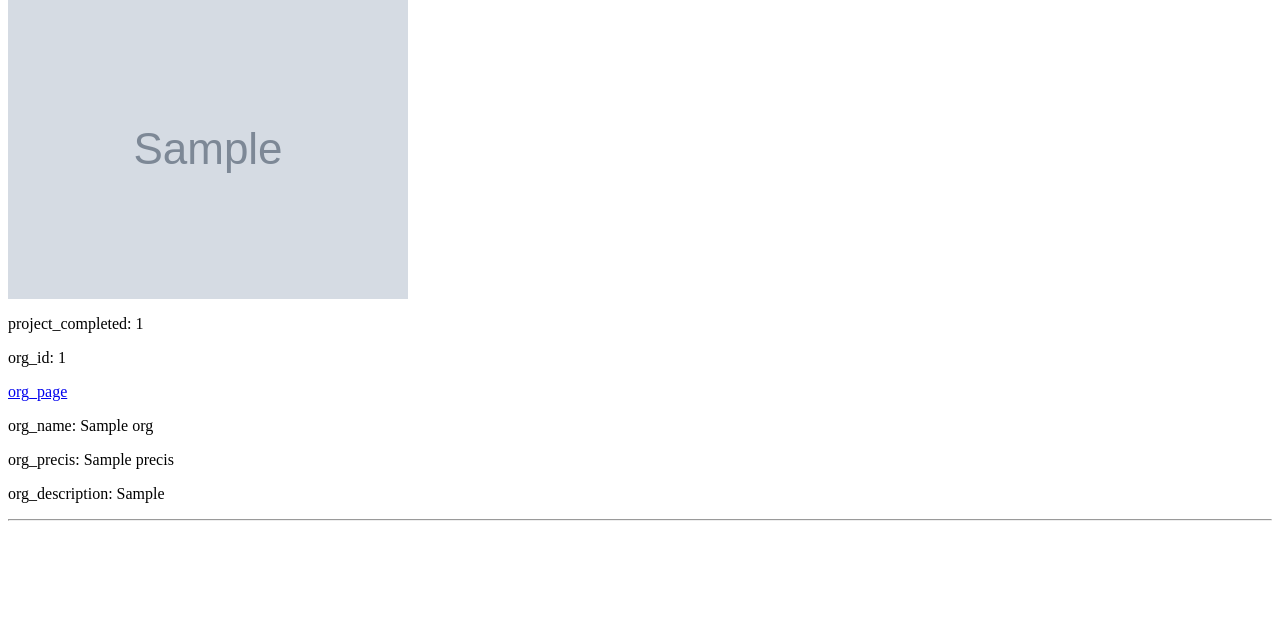
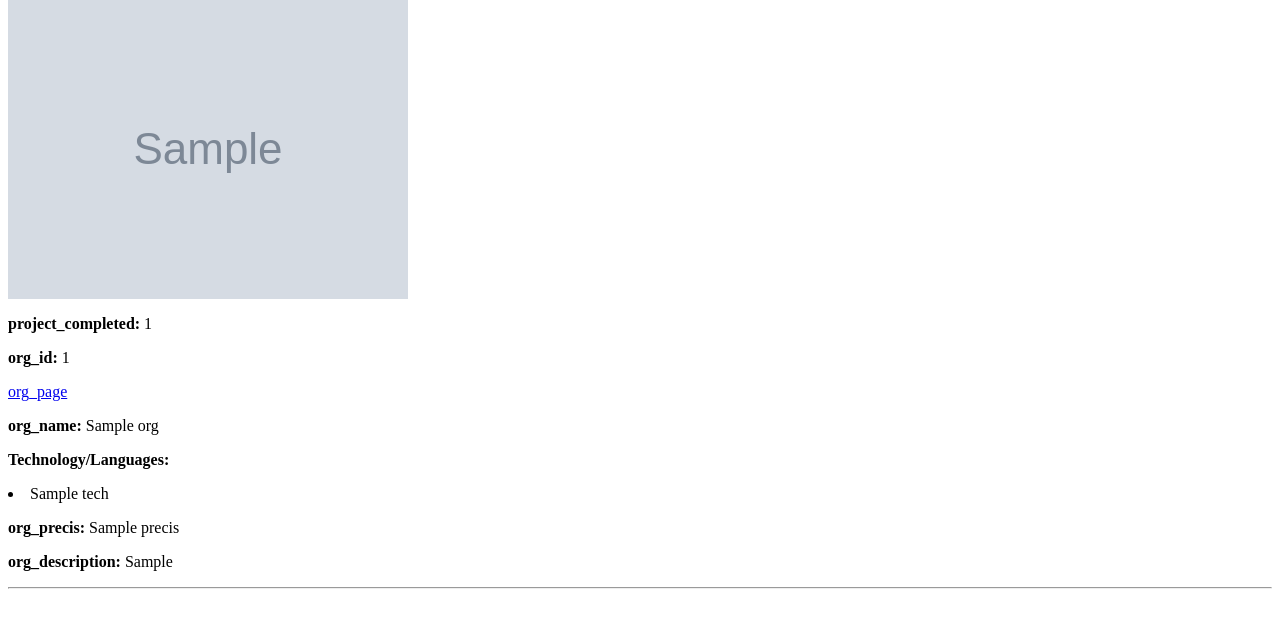
Before and after one commit to RaiVaibhav/GSoC-2018-Scrap, a Django app: template scrap/templates/scrap/base.html in a window 1280 px wide. Shown: the part 115-743 px from the top of the page. Run offline with Django 3.2, Linux system fonts and the light colour scheme; tables that the repository leaves empty hold one stand-in row (values such as "Sample post"); the template is opened without the code that fills it: values that come from a table or form of the project are taken from there, most other values are stand-ins (such as "Sample title", 1, 10 or a date in 2020); grey boxes marked "Sample" are stand-in pictures; data that the repository does not hold is empty.

Commit message:
Add feature

```diff
--- a/scrap/templates/scrap/base.html
+++ b/scrap/templates/scrap/base.html
@@ -25,14 +25,16 @@
   <a href= "{{ org.get_orgsite }}">
   <img src="{{ org.image_url}}" style="width:auto;height:auto;"/>
   </a>
-  {% if group_name == None or group_name == 'Completed Projects' %}
-  <p>project_completed: {{ org.num_projects }}</p>
-  {% endif %}
-  <p>org_id: {{ org.org_id }}</p>
+  <p><strong>project_completed:</strong> {{ org.num_projects }}</p>
+  <p><strong>org_id:</strong> {{ org.org_id }}</p>
   <a href= "{{ org.get_orgsite }}">org_page</a>
-  <p>org_name: {{ org.name }}</p>
-  <p>org_precis: {{ org.precis }}</p>
-  <p>org_description: {{ org.get_markdown }}</p>
+  <p><strong>org_name:</strong> {{ org.name }}</p>
+  <p><strong>Technology/Languages:</strong></p>
+  {% for tech in org.technology_tags.all %}
+    <li>{{ tech.name }}</li>
+  {% endfor %}
+  <p><strong>org_precis:</strong> {{ org.precis }}</p>
+  <p><strong>org_description:</strong> {{ org.get_markdown }}</p>
 <hr>
 {% endfor %}
 
--- a/scrap/views.py
+++ b/scrap/views.py
@@ -11,7 +11,7 @@ def tag_display(request):
         if request.POST.get('item_id')!='Completed Projects':
             technology_object = get_object_or_404(Technology, pk=int(request.POST.get('item_id')))
             technology_tag = technology_object.name
-            all_org = Organization.objects.filter(technology_tags=technology_object).order_by('name')
+            all_org = Organization.objects.filter(technology_tags=technology_object).annotate(num_projects=Count('project')).order_by('-num_projects','name')
     return render(request, 'scrap/base.html', {'tags':item, 'all_org': all_org,
         'group_name': request.POST.get('item_id'),
         'technology_tag': technology_tag})
```
